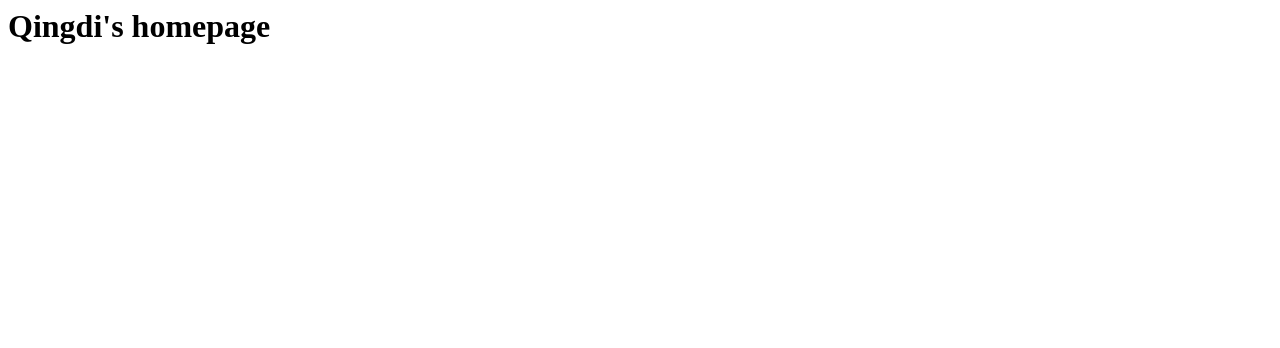
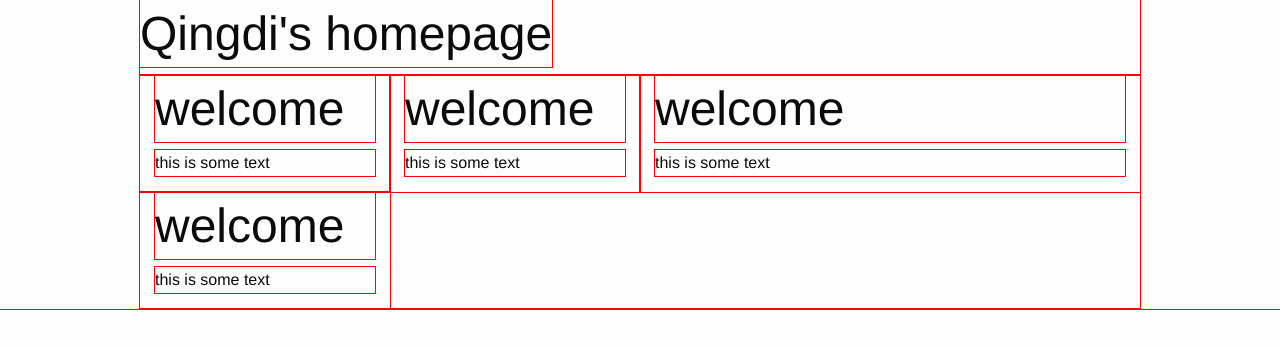
Before and after one commit to hqd675543171/art3870-wi17, a plain HTML site: page index.html in a window 1280 px wide. Drawn offline with Linux system fonts and the light colour scheme.

Commit message:
first grid

```diff
--- a/css/app.css
+++ b/css/app.css
@@ -0,0 +1,3 @@
+/*this is  my stylesheet for the homepage */
+
+*{outline: 1px solid red;}
--- a/index.html
+++ b/index.html
@@ -1,12 +1,57 @@
+<!doctype html>
+<html class="no-js" lang="en" dir="ltr">
 <html>
 <head>
+  <meta charset="utf-8">
+  <meta name="viewport" content="width=device-width, initial-scale=1.0">
 <title>Qingdi's page</title>
+<link rel="stylesheet" href="css/foundation.css">
+<link rel="stylesheet" href="css/app.css">
+</head>
 <body>
+<section class="row">
+  <h1>Qingdi's homepage</h1>
+
+</section>
+
+<section class="row">
+  <article class="column small-12 medium-6 large-3">
+  <h1>welcome</h1>
+  <p>
+    this is some text
+  </p>
+</article>
+
+<article class="column small-12 medium-6 large-3">
+  <h1>welcome</h1>
+  <p>
+    this is some text
+  </p>
+</article>
+
+<article class="column small-12 medium-6 large-6">
+  <h1>welcome</h1>
+  <p>
+    this is some text
+  </p>
+</article>
+
+<article class="column small-12 medium-6 large-3">
+  <h1>welcome</h1>
+  <p>
+    this is some text
+  </p>
+</article>
+</section>
 
 
-<h1>Qingdi's homepage</h1>
-</body>
-</head>
+<section class="row">
+
+</section>
+
+<section class="row">
+
+</section>
 
 
 
@@ -15,4 +60,10 @@
 
 
 
+
+<script src="js/vendor/jquery.js"></script>
+<script src="js/vendor/what-input.js"></script>
+<script src="js/vendor/foundation.js"></script>
+<script src="js/app.js"></script>
+</body>
 </html>
```
